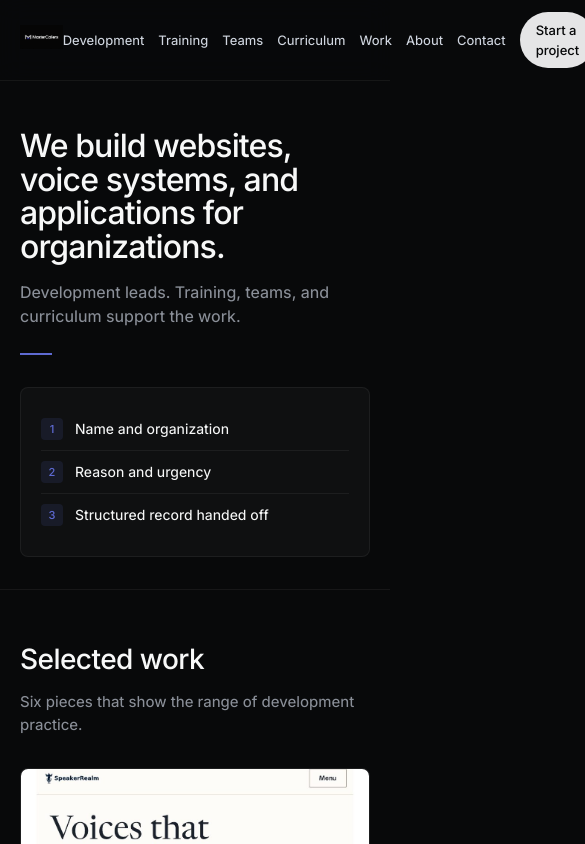
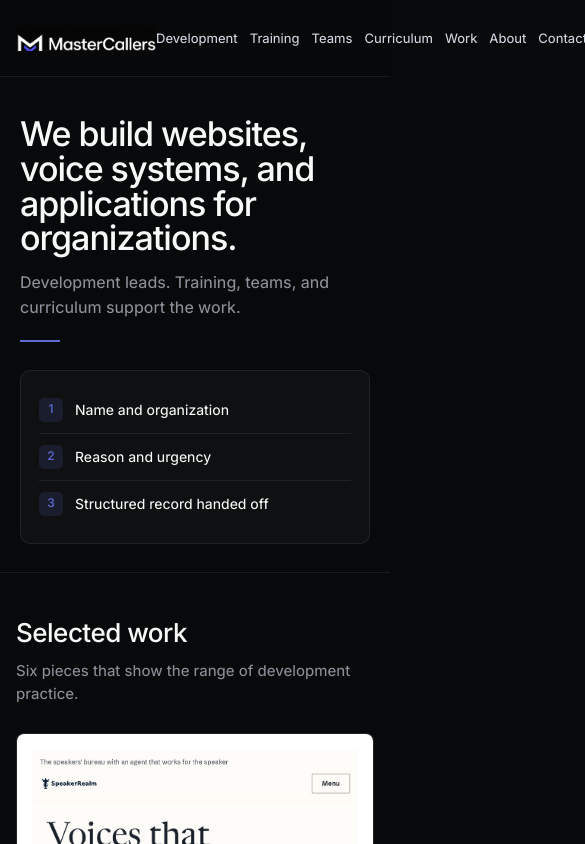
Before and after one commit to SpeakerRealm/mastercallers-site, a plain HTML site: page index.html in a window 390 px wide. Shown: the top 844 px of the page, 585 px wide, since content can reach past the window. Drawn offline with Linux system fonts and the light colour scheme.

Commit message:
Crop logo to visible mark and increase visual density

```diff
--- a/styles.css
+++ b/styles.css
@@ -6,8 +6,8 @@
   --text-secondary: #d0d6e0;
   --text-muted: #8a8f98;
   --accent: #5e6ad2;
-  --accent-soft: rgba(94, 106, 210, 0.12);
-  --hairline: rgba(255,255,255,0.06);
+  --accent-soft: rgba(94, 106, 210, 0.15);
+  --hairline: rgba(255,255,255,0.08);
   --font: "Inter", -apple-system, BlinkMacSystemFont, "Segoe UI", sans-serif;
 }
 
@@ -27,17 +27,26 @@ nav {
   display: flex;
   justify-content: space-between;
   align-items: center;
-  padding: 14px 40px;
+  padding: 12px 40px;
   border-bottom: 1px solid var(--hairline);
   position: sticky;
   top: 0;
-  background: rgba(8,9,10,0.9);
-  backdrop-filter: blur(12px);
+  background: rgba(8,9,10,0.92);
+  backdrop-filter: blur(16px);
   z-index: 10;
 }
 .logo { display: flex; align-items: center; }
-.logo img { height: 28px; width: auto; }
-.nav-links { display: flex; gap: 26px; align-items: center; font-size: 14px; color: var(--text-secondary); }
+.logo a {
+  display: block;
+  width: 180px;
+  height: 32px;
+  background: url("logo-dark.jpg") no-repeat;
+  background-size: 240px auto;
+  background-position: center 42%;
+  text-indent: -9999px;
+  overflow: hidden;
+}
+.nav-links { display: flex; gap: 24px; align-items: center; font-size: 14px; color: var(--text-secondary); }
 .nav-links a:hover { color: var(--text); }
 .btn {
   background: #e5e5e6;
@@ -54,55 +63,55 @@ nav {
   border: 1px solid var(--hairline);
 }
 .hero {
-  padding: 72px 40px 48px;
+  padding: 64px 40px 40px;
   max-width: 1280px;
   margin: 0 auto;
   display: grid;
-  grid-template-columns: 1fr 1fr;
-  gap: 48px;
+  grid-template-columns: 1.2fr 0.8fr;
+  gap: 40px;
   align-items: center;
 }
 .hero h1 {
-  font-size: 48px;
+  font-size: 52px;
   font-weight: 510;
-  letter-spacing: -0.028em;
-  line-height: 1.05;
-  max-width: 520px;
+  letter-spacing: -0.03em;
+  line-height: 1.02;
+  max-width: 560px;
 }
 .hero p {
-  margin-top: 16px;
+  margin-top: 14px;
   color: var(--text-muted);
   font-size: 16px;
-  max-width: 420px;
+  max-width: 400px;
 }
 .accent-bar {
-  width: 32px;
+  width: 40px;
   height: 2px;
   background: var(--accent);
-  margin: 24px 0 0;
+  margin: 20px 0 0;
 }
 .qual-frame {
   background: var(--surface);
   border: 1px solid var(--hairline);
-  border-radius: 8px;
-  padding: 20px;
+  border-radius: 10px;
+  padding: 16px 18px;
 }
 .qual-frame .step {
   display: flex;
   align-items: center;
   gap: 12px;
-  padding: 10px 0;
+  padding: 11px 0;
   border-bottom: 1px solid var(--hairline);
   font-size: 14px;
 }
 .qual-frame .step:last-child { border-bottom: none; }
 .qual-frame .num {
-  width: 22px;
-  height: 22px;
-  border-radius: 4px;
+  width: 24px;
+  height: 24px;
+  border-radius: 5px;
   background: var(--accent-soft);
   color: var(--accent);
-  font-size: 11px;
+  font-size: 12px;
   font-weight: 510;
   display: flex;
   align-items: center;
@@ -110,41 +119,41 @@ nav {
   flex-shrink: 0;
 }
 .section {
-  padding: 64px 40px;
+  padding: 56px 40px;
   max-width: 1280px;
   margin: 0 auto;
   border-top: 1px solid var(--hairline);
 }
 .section h2 {
-  font-size: 28px;
+  font-size: 26px;
   font-weight: 510;
   letter-spacing: -0.02em;
-  margin-bottom: 8px;
+  margin-bottom: 6px;
 }
 .section .lead {
   color: var(--text-muted);
-  max-width: 480px;
-  margin-bottom: 32px;
+  max-width: 460px;
+  margin-bottom: 28px;
   font-size: 15px;
 }
 .grid {
   display: grid;
-  grid-template-columns: repeat(auto-fit, minmax(240px, 1fr));
-  gap: 12px;
+  grid-template-columns: repeat(auto-fit, minmax(220px, 1fr));
+  gap: 10px;
 }
 .card {
   background: var(--surface);
   border: 1px solid var(--hairline);
   border-radius: 8px;
-  padding: 20px;
+  padding: 18px;
   transition: border-color 0.15s;
 }
-.card:hover { border-color: rgba(255,255,255,0.12); }
+.card:hover { border-color: rgba(255,255,255,0.16); }
 .card h3 { font-size: 15px; font-weight: 510; margin-bottom: 4px; }
 .card p { color: var(--text-muted); font-size: 13px; }
 .card .label {
   font-size: 11px;
-  letter-spacing: 0.04em;
+  letter-spacing: 0.05em;
   text-transform: uppercase;
   color: var(--accent);
   margin-bottom: 6px;
@@ -152,8 +161,8 @@ nav {
 }
 .work-grid {
   display: grid;
-  grid-template-columns: repeat(auto-fit, minmax(280px, 1fr));
-  gap: 12px;
+  grid-template-columns: repeat(auto-fit, minmax(260px, 1fr));
+  gap: 10px;
 }
 .work-card {
   background: var(--surface);
@@ -162,9 +171,11 @@ nav {
   overflow: hidden;
   display: block;
   color: inherit;
+  transition: border-color 0.15s;
 }
+.work-card:hover { border-color: rgba(255,255,255,0.16); }
 .work-card .visual {
-  height: 140px;
+  height: 150px;
   background: var(--surface-2);
   border-bottom: 1px solid var(--hairline);
   overflow: hidden;
@@ -173,14 +184,15 @@ nav {
   width: 100%;
   height: 100%;
   object-fit: cover;
+  object-position: top;
   display: block;
 }
-.work-card .body { padding: 16px; }
+.work-card .body { padding: 14px 16px; }
 .work-card h3 { font-size: 15px; font-weight: 510; margin-bottom: 2px; }
-.work-card .meta { font-size: 11px; color: var(--accent); margin-bottom: 6px; }
+.work-card .meta { font-size: 11px; color: var(--accent); margin-bottom: 4px; letter-spacing: 0.03em; }
 .work-card p { color: var(--text-muted); font-size: 13px; }
 .footer {
-  padding: 28px 40px;
+  padding: 24px 40px;
   border-top: 1px solid var(--hairline);
   color: var(--text-muted);
   font-size: 13px;
@@ -214,16 +226,16 @@ button[type=submit] {
 .two-col {
   display: grid;
   grid-template-columns: 1fr 1fr;
-  gap: 48px;
+  gap: 40px;
   align-items: start;
 }
 @media (max-width: 800px) {
-  .hero { grid-template-columns: 1fr; gap: 32px; padding: 48px 20px 32px; }
-  .hero h1 { font-size: 32px; }
-  nav { padding: 12px 20px; }
-  .nav-links { gap: 14px; font-size: 13px; }
-  .logo img { height: 24px; }
-  .section { padding: 48px 20px; }
-  .two-col { grid-template-columns: 1fr; gap: 24px; }
-  .footer { flex-direction: column; gap: 8px; }
+  .hero { grid-template-columns: 1fr; gap: 28px; padding: 40px 20px 28px; }
+  .hero h1 { font-size: 34px; }
+  nav { padding: 10px 16px; }
+  .nav-links { gap: 12px; font-size: 13px; }
+  .logo a { width: 140px; height: 26px; background-size: 180px auto; }
+  .section { padding: 40px 16px; }
+  .two-col { grid-template-columns: 1fr; gap: 20px; }
+  .footer { flex-direction: column; gap: 6px; }
 }
```
